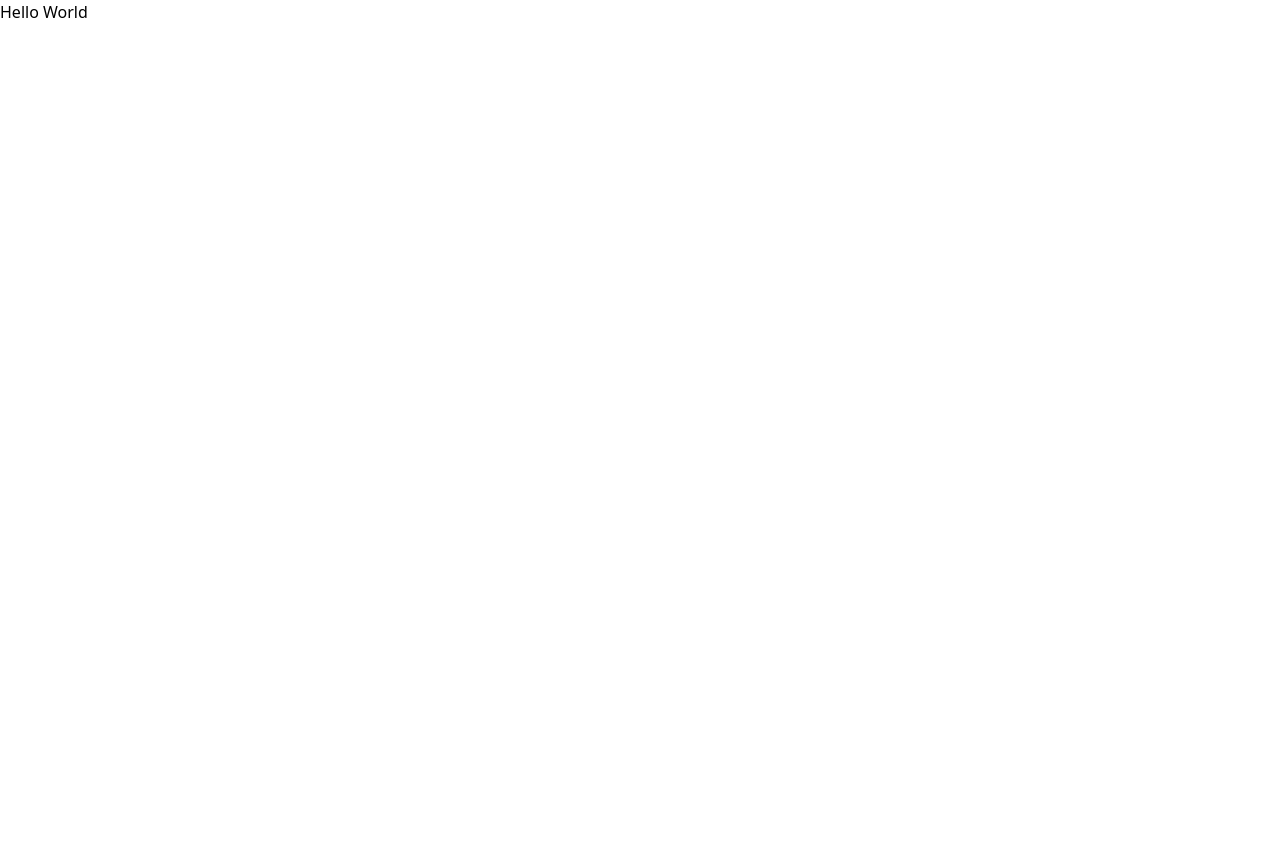
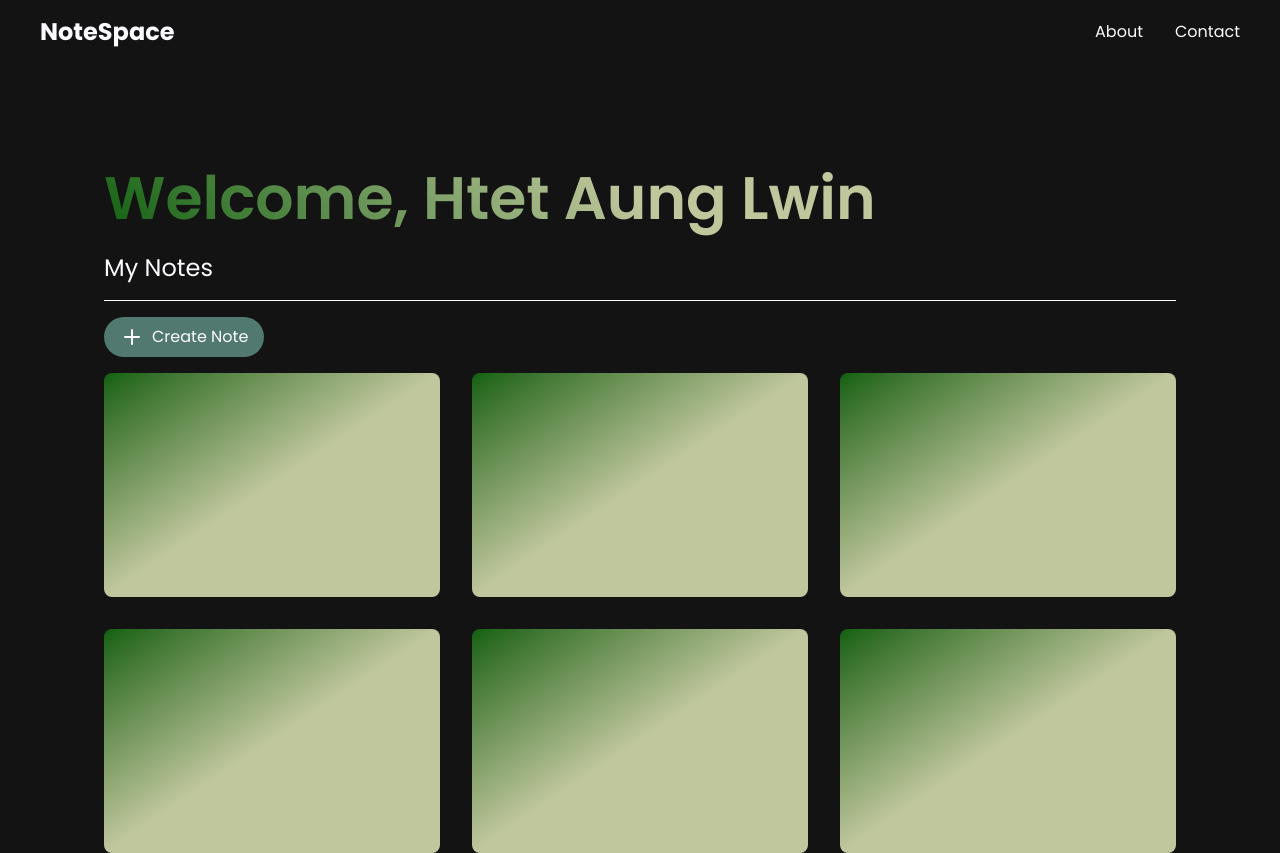
Before and after one commit to HtetAungLw1n/NoteSpace-Frontend, a React (Vite) app: page / in a window 1280 px wide. Before the commit the page ends 800 px from the top, so only its background shows below. Built offline with nearby package versions, Linux system fonts and the light colour scheme.

Commit message:
landing page

```diff
--- a/index.html
+++ b/index.html
@@ -1,10 +1,13 @@
-<!doctype html>
+<!DOCTYPE html>
 <html lang="en">
   <head>
     <meta charset="UTF-8" />
     <link rel="icon" type="image/svg+xml" href="/vite.svg" />
     <meta name="viewport" content="width=device-width, initial-scale=1.0" />
     <title>NoteSpace</title>
+    <style>
+      @import url("https://fonts.googleapis.com/css2?family=Poppins:ital,wght@0,100;0,200;0,300;0,400;0,500;0,600;0,700;0,800;0,900;1,100;1,200;1,300;1,400;1,500;1,600;1,700;1,800;1,900&display=swap");
+    </style>
   </head>
   <body>
     <div id="root"></div>
--- a/src/App.jsx
+++ b/src/App.jsx
@@ -1,9 +1,17 @@
 import { createBrowserRouter, RouterProvider } from "react-router-dom";
+import Main from "./layouts/Main";
+import Home from "./pages/Home";
 
 const router = createBrowserRouter([
   {
     path: "/",
-    element: <div>Hello World</div>,
+    element: <Main />,
+    children: [
+      {
+        index: true,
+        element: <Home />,
+      },
+    ],
   },
 ]);
 
@@ -12,7 +20,7 @@ function App() {
     <>
       <RouterProvider router={router} />
     </>
-  )
+  );
 }
 
 export default App;
--- /dev/null
+++ b/src/components/Navbar.jsx
@@ -0,0 +1,40 @@
+import { Link } from "react-router-dom";
+import React, { useState } from "react";
+import { SearchIcon } from "lucide-react";
+
+const Navbar = () => {
+  const [isLogin, setIsLogin] = useState(false);
+  return (
+    <>
+      <div className="fixed top-0 left-0 right-0">
+        <div className="container mx-auto flex justify-between items-center p-4 px-10">
+          <Link to="/">
+            <h1 className="text-2xl font-bold">NoteSpace</h1>
+          </Link>
+
+          {!isLogin ? (
+            <div className="flex items-center gap-8">
+              <Link to="/">About</Link>
+              <Link to="/">Contact</Link>
+            </div>
+          ) : (
+            <div className="flex items-center gap-8">
+              <Link to="/">Explore</Link>
+              <Link to="/">Settings</Link>
+              <div className="relative flex items-center">
+                <input
+                  type="text"
+                  placeholder="Search"
+                  className="border border-gray-400 rounded-md pl-8 pr-2 py-1"
+                />
+                <SearchIcon className="absolute left-2 w-4 h-4 text-gray-400" />
+              </div>
+            </div>
+          )}
+        </div>
+      </div>
+    </>
+  );
+};
+
+export default Navbar;
--- /dev/null
+++ b/src/components/NoteCover.jsx
@@ -0,0 +1,9 @@
+import React from "react";
+
+const NoteCover = () => {
+  return (
+    <div className="h-56 w-full rounded-lg bg-gradient-to-br from-[#106110] via-[#c0c79d] to-[#c0c79d]"></div>
+  );
+};
+
+export default NoteCover;
--- a/src/index.css
+++ b/src/index.css
@@ -1 +1,37 @@
 @import "tailwindcss";
+
+@theme {
+  --color-primary: #52796f;
+  --color-secondary: #fbfbff;
+  --color-tertiary: #131313;
+
+  --default-font-family: "Poppins", sans-serif;
+}
+
+body {
+  background-color: var(--color-tertiary);
+  color: var(--color-secondary);
+}
+
+.text-gradient {
+  color: #96c76e;
+  background-image: linear-gradient(45deg, #106110, #c0c79d 50%, #c0c79d 100%);
+  background-size: 200% auto; /* Makes the gradient big enough to animate */
+  background-position: left center;
+  background-clip: text;
+  -webkit-background-clip: text;
+  -webkit-text-fill-color: transparent;
+  animation: gradientShift 4s ease infinite;
+}
+
+@keyframes gradientShift {
+  0% {
+    background-position: left center;
+  }
+  50% {
+    background-position: right center;
+  }
+  100% {
+    background-position: left center;
+  }
+}
--- /dev/null
+++ b/src/layouts/Main.jsx
@@ -0,0 +1,14 @@
+import React from "react";
+import { Outlet } from "react-router-dom";
+import Navbar from "../components/Navbar";
+
+const Main = () => {
+  return (
+    <>
+      <Navbar />
+      <Outlet />
+    </>
+  );
+};
+
+export default Main;
--- /dev/null
+++ b/src/pages/Home.jsx
@@ -0,0 +1,53 @@
+import React, { useState } from "react";
+import { Link } from "react-router-dom";
+import LandingPage from "./LandingPage";
+import NoteCover from "../components/NoteCover";
+import { PlusIcon } from "lucide-react";
+const Home = () => {
+  const [isLogin, setIsLogin] = useState(true);
+
+  return (
+    <>
+      {!isLogin && <LandingPage />}
+      {isLogin && (
+        <div className="container mx-auto pt-40">
+          <div className="flex flex-col justify-center px-26">
+            <div
+              className="text-6xl font-semibold py-2"
+              style={{
+                background:
+                  "linear-gradient(45deg, #106110, #c0c79d 50%, #c0c79d 100%)",
+                WebkitBackgroundClip: "text",
+                WebkitTextFillColor: "transparent",
+                backgroundClip: "text",
+              }}
+            >
+              Welcome, Htet Aung Lwin
+            </div>
+            <div className="flex gap-2 border-b py-4">
+              <div className="text-2xl">My Notes</div>
+            </div>
+            <div className="">
+              <Link
+                to="/create"
+                className="flex items-center gap-2 bg-primary rounded-full p-4 py-2 w-fit my-4"
+              >
+                <PlusIcon className="w-6 h-6 " /> Create Note
+              </Link>
+              <div className="grid grid-cols-3 gap-8 w-full place-items-center">
+                <NoteCover />
+                <NoteCover />
+                <NoteCover />
+                <NoteCover />
+                <NoteCover />
+                <NoteCover />
+              </div>
+            </div>
+          </div>
+        </div>
+      )}
+    </>
+  );
+};
+
+export default Home;
--- /dev/null
+++ b/src/pages/LandingPage.jsx
@@ -0,0 +1,26 @@
+import React from "react";
+import { Link } from "react-router-dom";
+
+const LandingPage = () => {
+  return (
+    <div className="container mx-auto">
+      <div className="flex flex-col items-center justify-center h-screen gap-10">
+        <h1 className="text-6xl font-bold text-center">
+          Welcome to <span className="text-gradient ">NoteSpace</span>
+        </h1>
+        <p className="text-gray-500 w-1/2 text-center text-pretty">
+          NoteSpace is a note-taking app that allows you to take notes, organize
+          your notes, and share your notes with others.
+        </p>
+        <Link
+          to="/login"
+          className="bg-secondary text-tertiary  px-4 py-2 rounded-md"
+        >
+          Get Started
+        </Link>
+      </div>
+    </div>
+  );
+};
+
+export default LandingPage;
```
